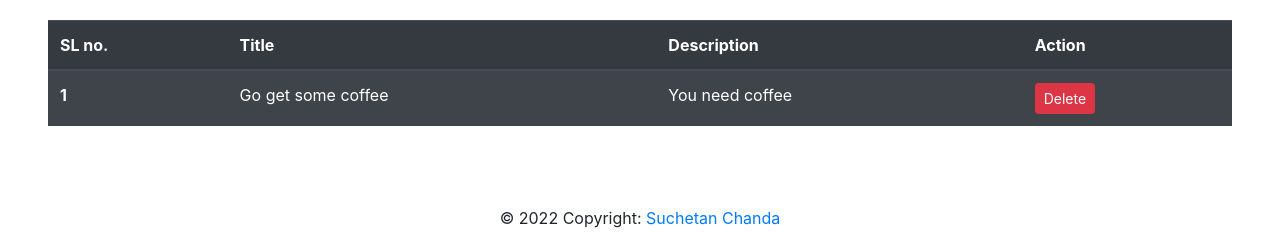
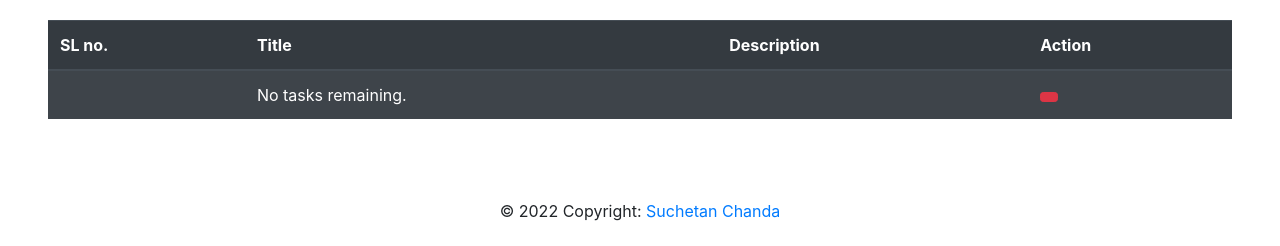
Before and after one commit to SuchetanChanda/ToDoList, a plain HTML site: page index.html in a window 1280 px wide. Shown: the part 586-832 px from the top of the page. Drawn offline with nearby package versions, Linux system fonts and the light colour scheme.

Commit message:
index.html Updated
Updated load up table with "No tasks remaining."

```diff
--- a/index.html
+++ b/index.html
@@ -85,10 +85,10 @@
           </thead>
           <tbody id="table">
             <tr>
-              <th scope="row">1</th>
-              <td>Go get some coffee</td>
-              <td>You need coffee</td>
-              <td><button class="btn btn-sm btn-danger">Delete</button></td>
+              <th scope="row"></th>
+              <td>No tasks remaining.</td>
+              <td></td>
+              <td><button class="btn btn-sm btn-danger"></button></td>
             </tr>
           </tbody>
         </table>
```
